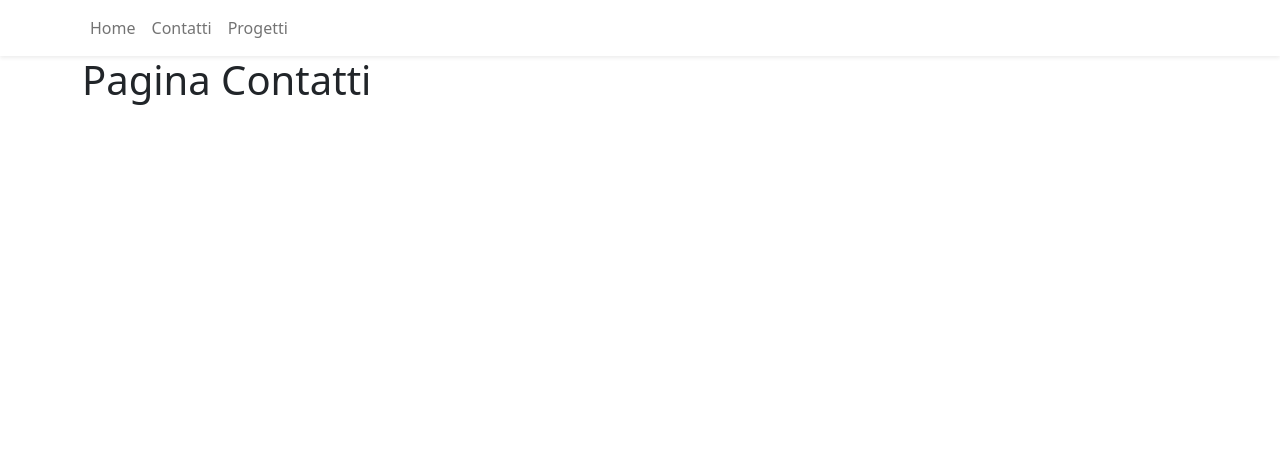
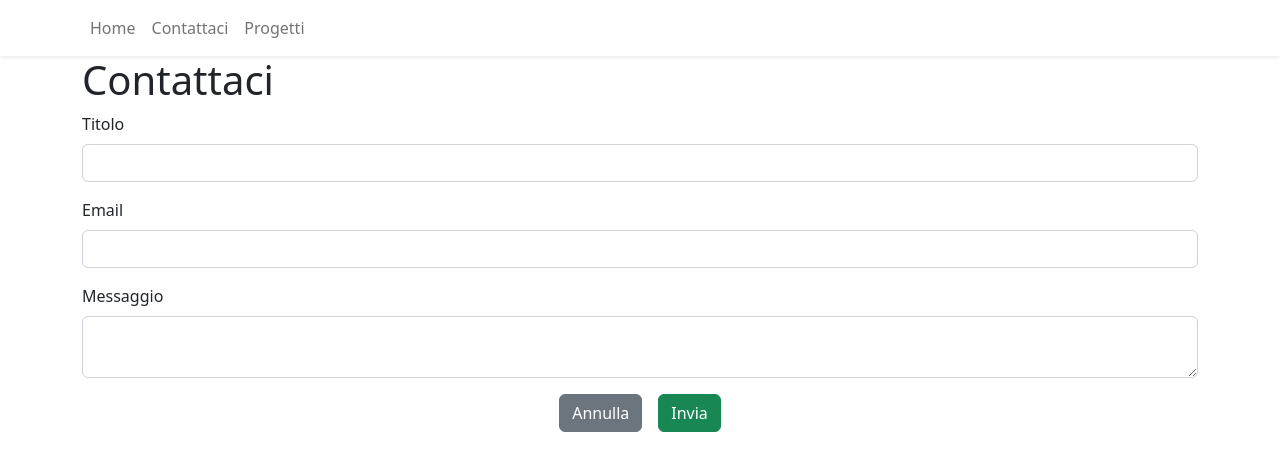
Before and after one commit to ManganiBiagio/vite-boolfolio, a Vue app: page /contact in a window 1280 px wide. Shown: the top 470 px of the page. Built offline with nearby package versions, Linux system fonts and the light colour scheme.

Commit message:
add contacts page and store

```diff
--- a/src/components/ProjectCard.vue
+++ b/src/components/ProjectCard.vue
@@ -1,6 +1,6 @@
 <template>
     <div class="card">
-        <img :src="`${this.backendUrl}/storage/${project.cover_img}`" class="card-img-top" alt="...">
+        <img :src="`${store.backendUrl}/storage/${project.cover_img}`" class="card-img-top" alt="...">
         <div class="card-body">
             <h5 class="card-title">{{ project.name }}</h5>
             <p class="card-text">{{ project.description }}</p>
@@ -18,10 +18,11 @@
 </template>
 
 <script>
+import { store } from "../store";
 export default {
     data() {
         return {
-            backendUrl: "http://127.0.0.1:8000",
+            store,
         }
     },
     props: {
@@ -30,4 +31,7 @@ export default {
 }
 </script>
 
-<style scoped lang="scss"></style>
+<style scoped lang="scss">
+.card{
+    height: 100%;
+}</style>
--- a/src/components/TheHeader.vue
+++ b/src/components/TheHeader.vue
@@ -4,8 +4,8 @@
         <button
           class="navbar-toggler"
           type="button"
-          data-toggle="collapse"
-          data-target="#navbarSupportedContent"
+          data-bs-toggle="collapse"
+          data-bs-target="#navbarSupportedContent"
           aria-controls="navbarSupportedContent"
           aria-expanded="false"
         >
@@ -36,7 +36,7 @@
             routeName: "home",
           },
           {
-            label: "Contatti",
+            label: "Contattaci",
             routeName: "contacts",
           },
           {
--- a/src/pages/Contacts.vue
+++ b/src/pages/Contacts.vue
@@ -1,11 +1,98 @@
 <script>
+import axios from "axios";
+import { store } from "../store";
 export default {
-  name: "Contacts"
+  name: "Contacts",
+  data(){
+    return {
+      store,
+      form:{
+        title:"",
+        email:"",
+        message:"",
+
+      },
+      submitResult:"",
+      loading:false
+
+    }
+  },
+  methods:{
+    onFormSubmit(){
+      this.loading=true;
+
+      axios.post(store.backendUrl+"/api/contacts",this.form)
+      .then((resp)=>{
+        this.submitResult="success";
+        this.loading=false
+      }).catch((e)=>{
+        this.submitResult=e.message;
+        this.loading=false
+      })
+
+    }
+  }
 }
 </script>
 
 <template>
   <div class="container">
-    <h1>Pagina Contatti</h1>
+    <h1>Contattaci</h1>
+    <div class="alert alert-success" v-if="submitResult === 'success'">
+      Messaggio inviato correttamente. Ti risponderemo il prima possibile
+    </div>
+
+    <div class="alert alert-danger" v-else-if="submitResult">
+      Sembra ci sia stato un errore. Ti invitiamo a riprovare pià tardi.<br />
+      {{ submitResult }}
+    </div>
+    <form @submit.prevent="onFormSubmit" v-if="submitResult !== 'success'">
+      <div class="mb-3">
+        <label for="titleInput" class="form-label">Titolo</label>
+        <input
+          type="text"
+          class="form-control"
+          id="titleInput"
+          v-model="form.title"
+        />
+      </div>
+
+
+      <div class="mb-3">
+        <label for="emailInput" class="form-label">Email</label>
+        <input
+          type="email"
+          class="form-control"
+          id="emailInput"
+          v-model="form.email"
+        />
+      </div>
+
+      <div class="mb-3">
+        <label for="messageInput" class="form-label">Messaggio</label>
+        <textarea
+          class="form-control"
+          id="messageInput"
+          v-model="form.message"
+        ></textarea>
+      </div>
+
+
+
+      <div class="d-flex justify-content-center gap-3">
+        <button class="btn btn-secondary" typeof="reset" :disabled="loading">
+          Annulla
+        </button>
+        <button class="btn btn-success" :disabled="loading">
+          <span
+            v-if="loading"
+            class="spinner-border spinner-border-sm"
+            role="status"
+            aria-hidden="true"
+          ></span>
+          Invia
+        </button>
+      </div>
+    </form>
   </div>
 </template>
--- a/src/pages/ProjectsIndexPage.vue
+++ b/src/pages/ProjectsIndexPage.vue
@@ -1,18 +1,19 @@
 <script>
 import axios from "axios";
+import { store } from "../store";
 import PorjectCard from "../components/ProjectCard.vue"
 export default {
   name: "Home",
   components:{PorjectCard},
   data(){
     return{
-        backendUrl:"http://127.0.0.1:8000",
+        store,
         projects:[]
     }
   },
   methods:{
     fetchProjects(){
-        axios.get(`${this.backendUrl}/api/projects`).then((resp)=>{
+        axios.get(`${store.backendUrl}/api/projects`).then((resp)=>{
 
             this.projects=resp.data.data;
         })
--- /dev/null
+++ b/src/store.js
@@ -0,0 +1,5 @@
+import { reactive } from "vue";
+
+export const store = reactive({
+  backendUrl: "http://127.0.0.1:8000",
+})
```
